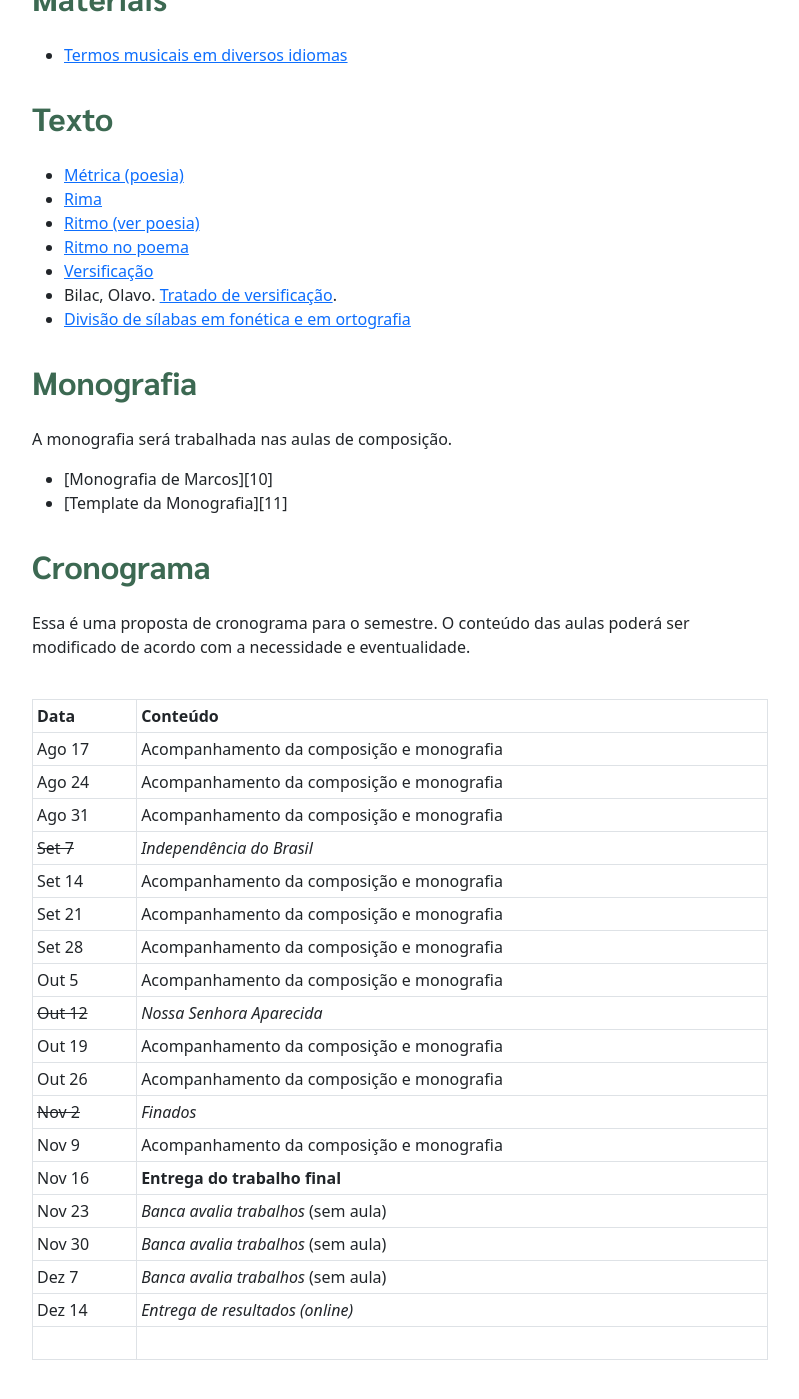
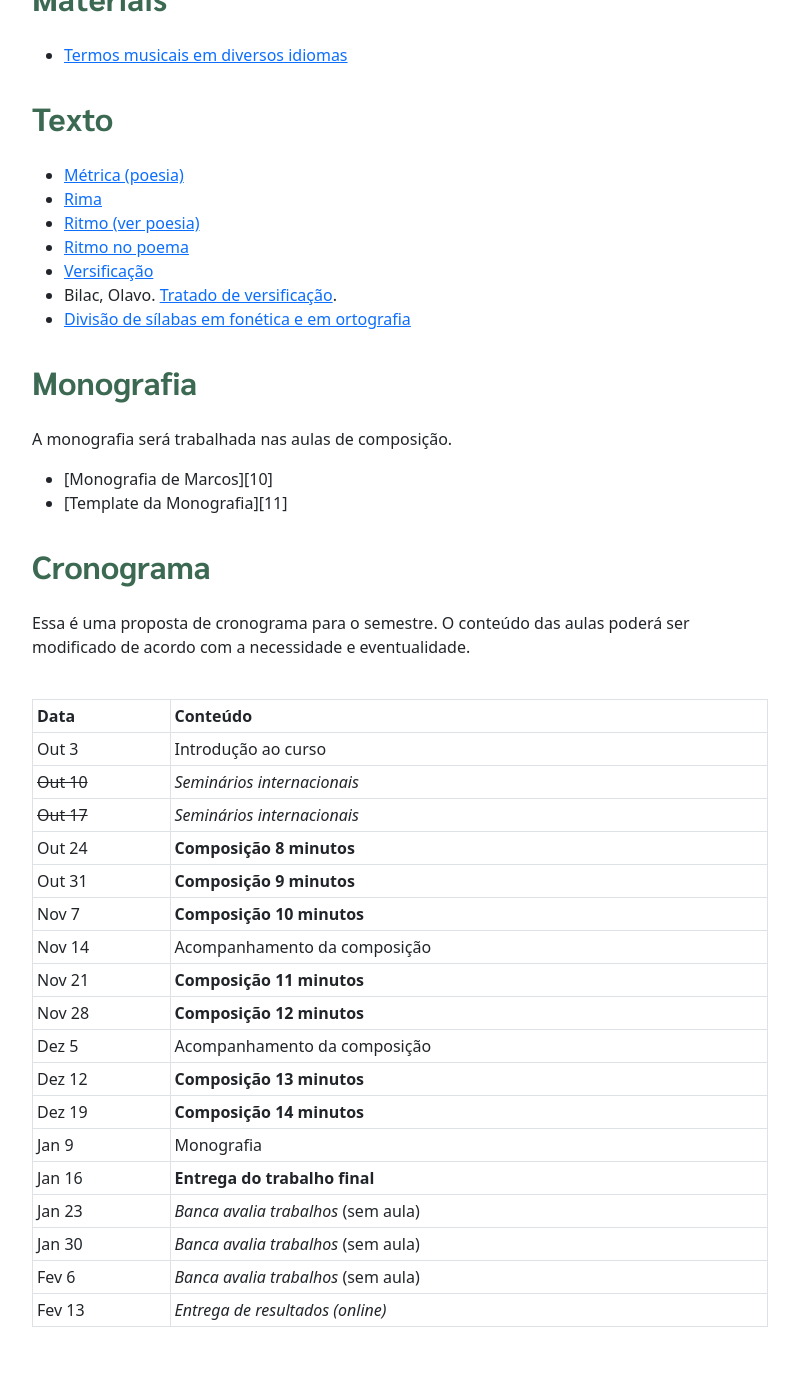
Before and after one commit to pedrokroger/pedrokroger.github.io, a Jekyll site: the page built from aulas/comp10.md, in a window 1280 px wide and 1400 px high, scrolled down 1163 px. Shown: the whole window, without its empty margins (50-849 px from the left). Built offline with Jekyll 4.4.1, drawn with Linux system fonts in a browser that asks for light colours; after the commit the page ends 2530 px from its top, so only the background shows below that; some of the changed text lies outside the part shown.

Commit message:
Organização preliminar

```diff
--- a/aulas/comp10.md
+++ b/aulas/comp10.md
@@ -65,24 +66,23 @@ A monografia será trabalhada nas aulas de composição.
 Essa é uma proposta de cronograma para o semestre. O conteúdo das aulas poderá
 ser modificado de acordo com a necessidade e eventualidade.
 
-| Data       | Conteúdo                                  |
-|------------|-------------------------------------------|
-| Ago 17     | Acompanhamento da composição e monografia |
-| Ago 24     | Acompanhamento da composição e monografia |
-| Ago 31     | Acompanhamento da composição e monografia |
-| ~~Set 7~~  | *Independência do Brasil*                 |
-| Set 14     | Acompanhamento da composição e monografia |
-| Set 21     | Acompanhamento da composição e monografia |
-| Set 28     | Acompanhamento da composição e monografia |
-| Out 5      | Acompanhamento da composição e monografia |
-| ~~Out 12~~ | *Nossa Senhora Aparecida*                 |
-| Out 19     | Acompanhamento da composição e monografia |
-| Out 26     | Acompanhamento da composição e monografia |
-| ~~Nov 2~~  | *Finados*                                 |
-| Nov 9      | Acompanhamento da composição e monografia |
-| Nov 16     | **Entrega do trabalho final**             |
-| Nov 23     | *Banca avalia trabalhos* (sem aula)       |
-| Nov 30     | *Banca avalia trabalhos* (sem aula)       |
-| Dez 7      | *Banca avalia trabalhos* (sem aula)       |
-| Dez 14     | *Entrega de resultados (online)*          |
-|            |                                           |
+| Data       | Conteúdo                            |
+|------------|-------------------------------------|
+| Out 3      | Introdução ao curso                 |
+| ~~Out 10~~ | *Seminários internacionais*         |
+| ~~Out 17~~ | *Seminários internacionais*         |
+| Out 24     | **Composição 8 minutos**            |
+| Out 31     | **Composição 9 minutos**            |
+| Nov 7      | **Composição 10 minutos**           |
+| Nov 14     | Acompanhamento da composição        |
+| Nov 21     | **Composição 11 minutos**           |
+| Nov 28     | **Composição 12 minutos**           |
+| Dez 5      | Acompanhamento da composição        |
+| Dez 12     | **Composição 13 minutos**           |
+| Dez 19     | **Composição 14 minutos**           |
+| Jan 9      | Monografia                          |
+| Jan 16     | **Entrega do trabalho final**       |
+| Jan 23     | *Banca avalia trabalhos* (sem aula) |
+| Jan 30     | *Banca avalia trabalhos* (sem aula) |
+| Fev 6      | *Banca avalia trabalhos* (sem aula) |
+| Fev 13     | *Entrega de resultados (online)*    |
```
Also changed, not shown: other parts of aulas/comp10.md (+2 -1 lines), aulas/comp9.md (+0 -1 lines), aulas/lem7.md (+0 -1 lines), aulas/lem8.md (+29 -3 lines), aulas/orq1.md (+0 -1 lines), aulas/orq2.md (+30 -3 lines).
